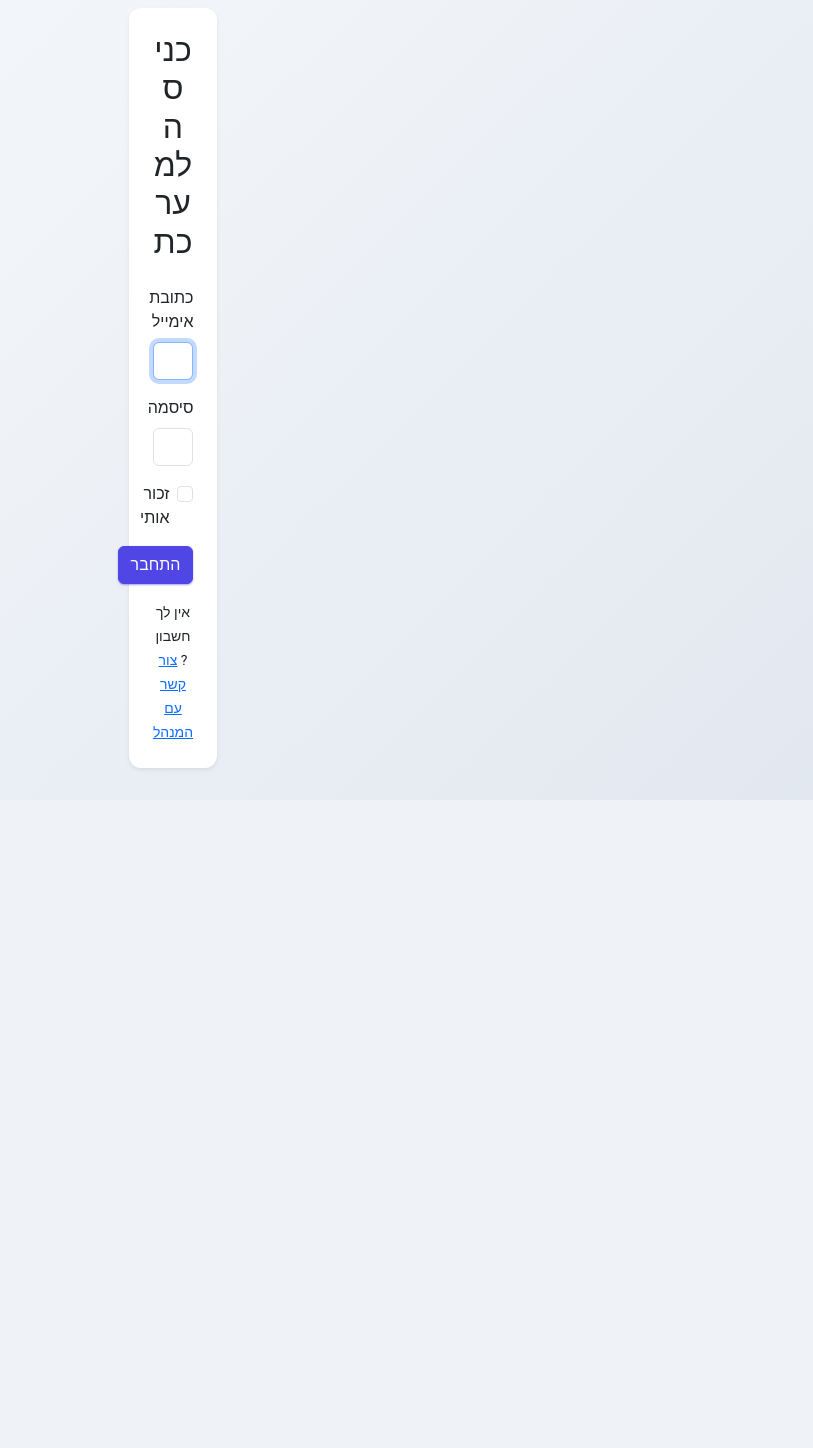
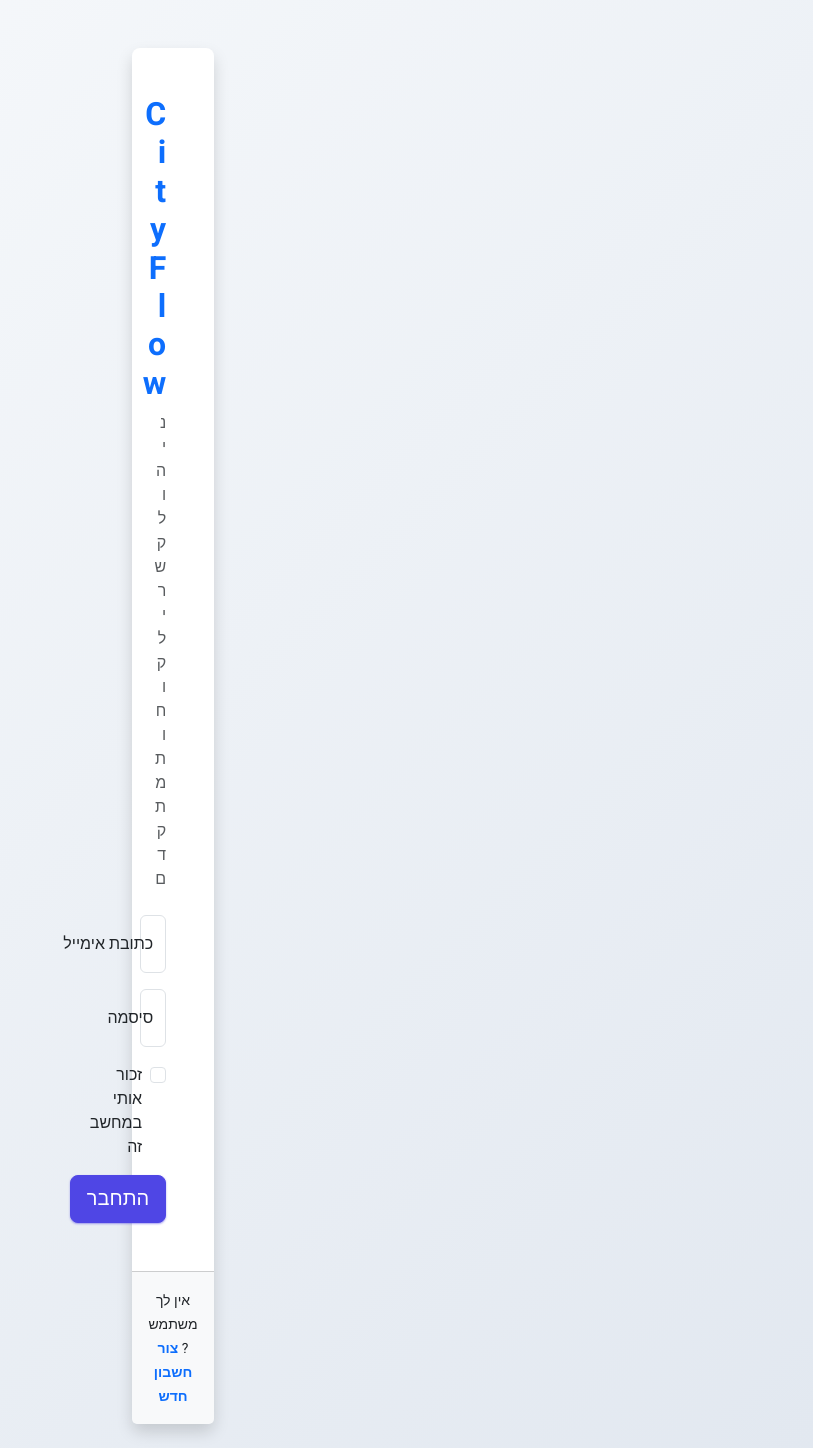
Before and after one commit to liorkima5-coder/CityFlow, a Flask app: page /login in a window 1280 px wide. Shown: the whole page, without its empty margins (467-1280 px from the left). Before the commit the page ends 800 px from the top, so only its background shows below. Run offline with Flask 3, Linux system fonts and the light colour scheme; some libraries are stand-ins or nearby versions.

Commit message:
Update login.html

```diff
--- a/app/templates/auth/login.html
+++ b/app/templates/auth/login.html
@@ -1,52 +1,56 @@
 {% extends "base.html" %}
 
-{% block title %}התחברות{% endblock %}
+{% block title %}כניסה למערכת{% endblock %}
 
 {% block auth_content %}
-<div class="row justify-content-center">
-    <div class="col-md-5">
-        <div class="card shadow-sm">
-            <div class="card-body p-4">
-                <h2 class="text-center mb-4">כניסה למערכת</h2>
+<div class="row justify-content-center mt-5">
+    <div class="col-md-5 col-lg-4">
+        <div class="card shadow border-0 rounded-3">
+            <div class="card-body p-5">
+                <div class="text-center mb-4">
+                    <h2 class="fw-bold text-primary">CityFlow</h2>
+                    <p class="text-muted">ניהול קשרי לקוחות מתקדם</p>
+                </div>
 
-                {# הצגת הודעות שגיאה (פלאש) #}
+                {# הודעות מערכת #}
                 {% with messages = get_flashed_messages(with_categories=true) %}
                   {% if messages %}
                     {% for category, message in messages %}
-                      <div class="alert alert-{{ category }}">{{ message }}</div>
+                      <div class="alert alert-{{ category }} alert-dismissible fade show" role="alert">
+                        {{ message }}
+                        <button type="button" class="btn-close" data-bs-dismiss="alert" aria-label="Close"></button>
+                      </div>
                     {% endfor %}
                   {% endif %}
                 {% endwith %}
 
-                {# --- התיקון הקריטי כאן: הוספנו action שמצביע במפורש ל-auth.login --- #}
                 <form method="POST" action="{{ url_for('auth.login') }}">
-
-                    {# חובה: טוקן אבטחה #}
                     <input type="hidden" name="csrf_token" value="{{ csrf_token() }}">
 
-                    <div class="mb-3">
-                        <label for="email" class="form-label">כתובת אימייל</label>
-                        <input type="email" class="form-control" id="email" name="email" required autofocus>
+                    <div class="form-floating mb-3">
+                        <input type="email" class="form-control" id="email" name="email" placeholder="name@example.com" required>
+                        <label for="email">כתובת אימייל</label>
                     </div>
 
-                    <div class="mb-3">
-                        <label for="password" class="form-label">סיסמה</label>
-                        <input type="password" class="form-control" id="password" name="password" required>
+                    <div class="form-floating mb-3">
+                        <input type="password" class="form-control" id="password" name="password" placeholder="Password" required>
+                        <label for="password">סיסמה</label>
                     </div>
 
-                    <div class="mb-3 form-check">
-                        <input type="checkbox" class="form-check-input" id="remember" name="remember">
-                        <label class="form-check-label" for="remember">זכור אותי</label>
+                    <div class="form-check mb-3">
+                        <input class="form-check-input" type="checkbox" name="remember" id="remember">
+                        <label class="form-check-label" for="remember">
+                            זכור אותי במחשב זה
+                        </label>
                     </div>
 
-                    <div class="d-grid gap-2">
-                        <button type="submit" class="btn btn-primary">התחבר</button>
+                    <div class="d-grid">
+                        <button type="submit" class="btn btn-primary btn-lg">התחבר</button>
                     </div>
                 </form>
-
-                <div class="mt-3 text-center">
-                    <small>אין לך חשבון? <a href="{{ url_for('auth.register') }}">צור קשר עם המנהל</a></small>
-                </div>
+            </div>
+            <div class="card-footer text-center py-3 bg-light">
+                <small>אין לך משתמש? <a href="{{ url_for('auth.register') }}" class="fw-bold text-decoration-none">צור חשבון חדש</a></small>
             </div>
         </div>
     </div>
```
